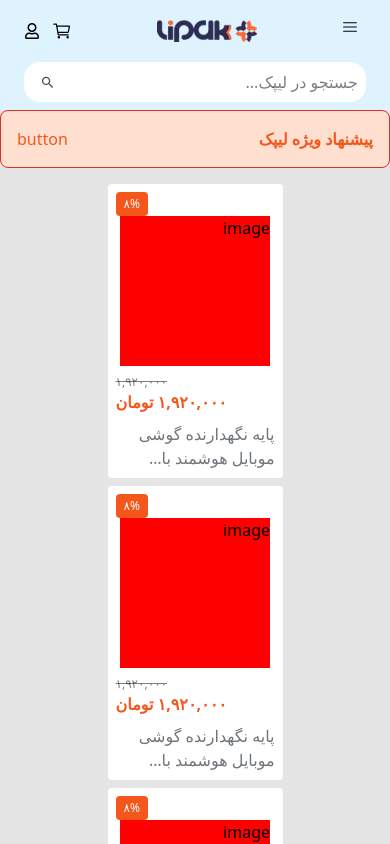
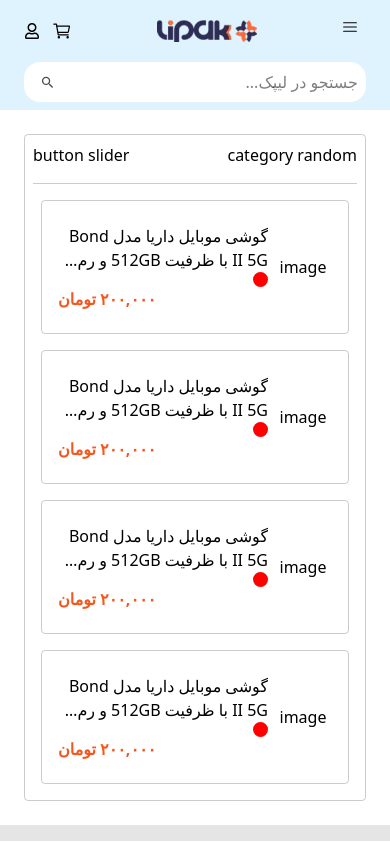
Before and after one commit to amirhosseinsharififard/lipak-redesign, a Next.js app: page / in a window 390 px wide. Shown: the top 844 px of the page. Built offline with nearby package versions, Linux system fonts and the light colour scheme.

Commit message:
create CardCategory and Category components responsive design

```diff
--- /dev/null
+++ b/src/components/module/CardCategory.js
@@ -0,0 +1,23 @@
+import {e2p, sp} from "@/utils/replaceNumber";
+
+const CardCategory = ({color = "red"}) => {
+  return (
+    <div
+      className='flex
+    justify-center items-center
+    border border-[rgba(0,0,0,0.2)] rounded p-[1rem] gap-1.5'>
+      <div className='w-[100px] h-[100px] flex justify-center items-center'>image</div>
+      <div className='max-w-[210px] gap-1.5 flex-col '>
+        <h3 className='break-words line-clamp-2'>
+          گوشی موبایل داریا مدل Bond II 5G با ظرفیت 512GB و رم 12GB
+        </h3>
+        <div className={`w-[15px] h-[15px] bg-[${color}] rounded-4xl`} />
+        <p className='text-left text-[#f4561b] font-bold text-base'>
+          {e2p(sp(200000))} تومان
+        </p>
+      </div>
+    </div>
+  );
+};
+
+export default CardCategory;
--- /dev/null
+++ b/src/components/module/Category.js
@@ -0,0 +1,33 @@
+import CardCategory from "./CardCategory";
+
+const Category = () => {
+  return (
+    <div className='p-[1.5rem] md:max-w-[1200px] m-auto '>
+      <div className='border rounded border-[rgba(0,0,0,0.2)] '>
+        <div className='md:hidden flex justify-between items-center m-[0.5rem] pb-[1rem]  border-b border-[rgba(0,0,0,0.2)]'>
+          <h1>category random</h1>
+          <div>button slider</div>
+        </div>
+        <div className='hidden md:flex justify-between items-center m-[0.5rem] pb-[1rem]  border-b border-[rgba(0,0,0,0.2)]'>
+          <h1>category random</h1>
+          <ul className="flex flex-row gap-[1rem] ">
+            <li>موبایل</li>
+            <li>هندزفری</li>
+            <li>لبتاب</li>
+            <li>ساعت</li>
+            <li>هارد</li>
+            <li>پاور بانک</li>
+          </ul>
+        </div>
+        <div className='flex flex-wrap justify-between items-center m-[1rem] gap-[1rem]  max-sm:justify-center max-md:justify-center '>
+          <CardCategory />
+          <CardCategory />
+          <CardCategory />
+          <CardCategory />
+        </div>
+      </div>
+    </div>
+  );
+};
+
+export default Category;
--- a/src/components/template/HomePage.js
+++ b/src/components/template/HomePage.js
@@ -1,11 +1,15 @@
 import AmazingOffers from "../module/AmazingOffers";
+import Category from "../module/Category";
 import SpecialOffers from "../module/SpecialOffers";
 
 const HomePage = () => {
   return (
     <div dir='rtl' className='mx-auto bg-[#e5e5e5]  '>
       {/* <AmazingOffers /> */}
-      <SpecialOffers />
+      {/* <SpecialOffers /> */}
+      <div className='bg-[#fff]'>
+        <Category />
+      </div>
     </div>
   );
 };
```
